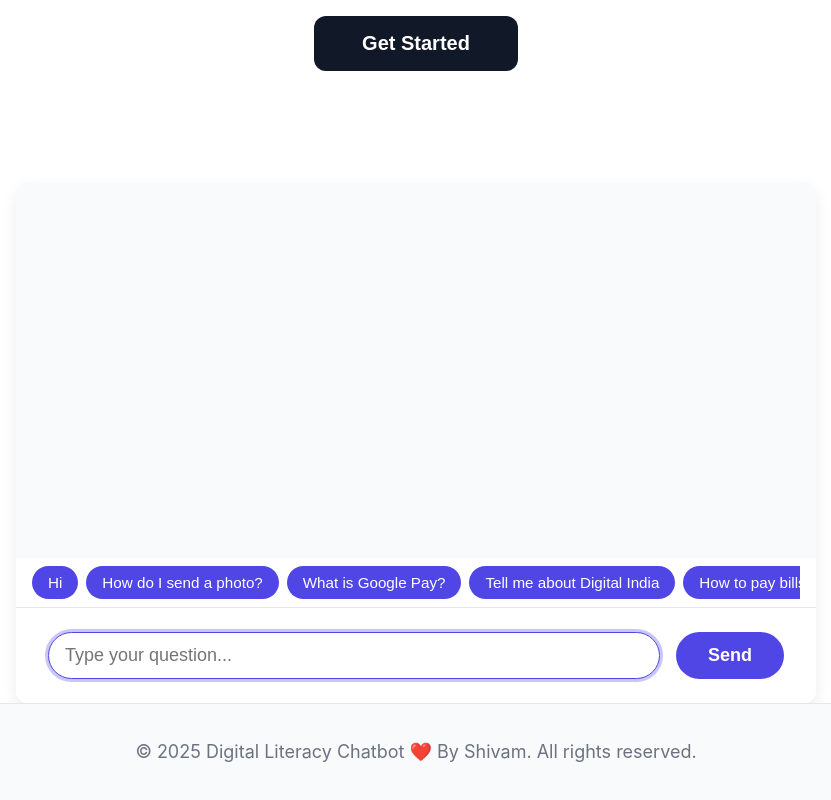
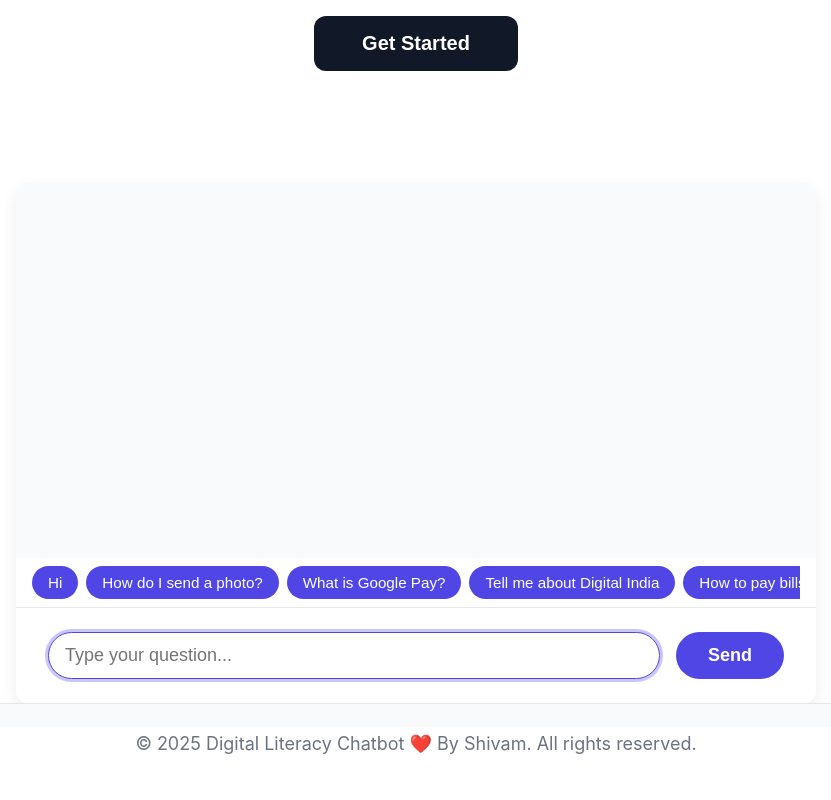
Before and after one commit to Shivam-3004/DLC-Chatbot, a plain HTML site: page index.html in a window 1280 px wide. Shown: the part 366-1166 px from the top of the page, without its empty margins (224-1055 px from the left). After the commit the page ends 1125 px from the top, so only its background shows below. Drawn offline with Linux system fonts and the light colour scheme.

Commit message:
Project Done!

```diff
--- a/index.html
+++ b/index.html
@@ -315,7 +315,7 @@
         </form>
       </section>
     </main>
-    <footer style="width: 100%; text-align: center; padding: 1rem 0; background: #f9fafb; border-top: 1px solid #e5e7eb;">
+    <footer style="width: 100%; height: 3vh; text-align: center; padding: 0.5rem 0; background: #f9fafb; border-top: 1px solid #e5e7eb;">
       <p>&copy; 2025 Digital Literacy Chatbot ❤️ By Shivam. All rights reserved.</p>
     </footer>
     <script>
```
